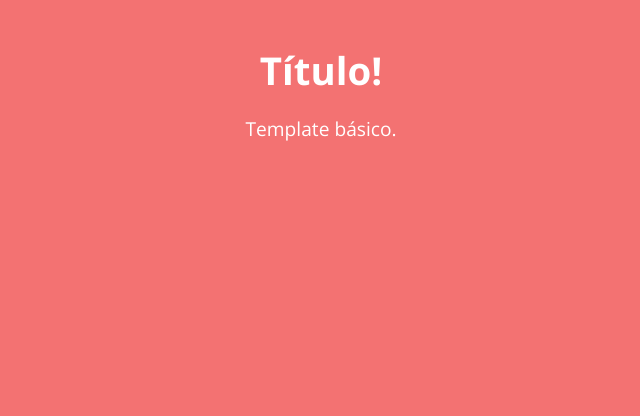
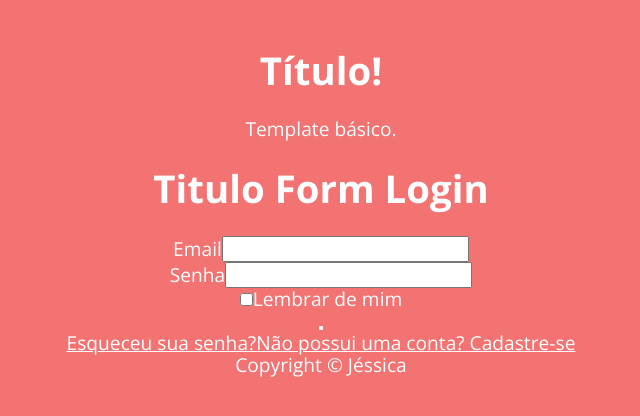
Before and after one commit to OliveiraJess/validacao-e-autenticacao-de-usuarios, a React (Create React App) app: page / in a window 1280 px wide. Shown: the top 416 px of the page, without its empty margins (319-959 px from the left). Built offline with nearby package versions, Linux system fonts and the light colour scheme.

Commit message:
form login e cadastrar base

```diff
--- a/package.json
+++ b/package.json
@@ -13,6 +13,7 @@
     "react-icons": "^4.4.0",
     "react-router-dom": "^5.3.3",
     "react-scripts": "5.0.1",
+    "reactstrap": "^9.1.4",
     "styled-components": "^5.3.5",
     "styled-normalize": "^8.0.7",
     "web-vitals": "^1.1.2"
--- /dev/null
+++ b/src/pages/Login/AuthForm.jsx
@@ -0,0 +1,46 @@
+import React from 'react';
+import { Button, Form, FormGroup, Input, Label} from 'reactstrap';
+import { Link } from 'react-router-dom';
+
+
+function AuthForm() {
+
+    return (
+        <Form >
+            <div className="text-center pb-4">
+                <h1>Titulo Form Login</h1>
+            </div>
+
+            <FormGroup>
+                <Label for="Email">Email</Label>
+                <Input/>
+            </FormGroup>
+
+            <FormGroup>
+                <Label for="Senha">Senha</Label>
+                <Input required />
+            </FormGroup>
+
+            <FormGroup >
+                <Input type="checkbox" />
+                <Label for="Lembrar de mim">Lembrar de mim</Label>
+            </FormGroup>
+            {/* <hr /> */}
+            <Button
+                size="lg"
+                className="bg-gradient-theme-left border-0"
+                block
+                >
+
+            </Button>
+            <div >
+                <Link>Esqueceu sua senha?</Link>
+                <Link >Não possui uma conta? Cadastre-se</Link>
+            </div>
+            {/* <hr /> */}
+            <span className='copyRight'>Copyright &copy; Jéssica </span>
+        </Form>);
+
+}
+
+export default AuthForm;
--- /dev/null
+++ b/src/pages/Login/AuthFormRegister.jsx
@@ -0,0 +1,67 @@
+import React from 'react';
+import { Button, Form, FormGroup, Input, Label } from 'reactstrap';
+import { Link } from 'react-router-dom';
+
+function AuthFormRegist() {
+
+
+    return (
+        <Form >
+            <div className="text-center pb-4">
+                <h1>Titulo Form Register</h1>
+            </div>
+
+            <FormGroup>
+                <Label for="name">Nome</Label>
+                <Input />
+            </FormGroup>
+
+            <FormGroup>
+                <Label for="sobrenome">Sobrenome</Label>
+                <Input />
+            </FormGroup>
+
+            <FormGroup >
+                <Label for="phone">Telefone</Label>
+                <Input/>
+            </FormGroup>
+
+            <FormGroup>
+                <Label for="Email">Email</Label>
+                <Input required />
+            </FormGroup>
+
+            <FormGroup>
+                <Label for="Senha">Senha</Label>
+                <Input  required />
+            </FormGroup>
+
+            <FormGroup>
+                <Label for="confirmeSenha">Confirmação de senha</Label>
+                <Input  required />
+            </FormGroup>
+
+            <FormGroup className='lembrarSenha'>
+                <Input type="checkbox" required name="termos"  />
+                <Label for="termoDeclaracao">
+                    Declaro que li e concordo com os <Link>termos e políticas de privacidade</Link>
+                </Label>
+
+
+            </FormGroup>
+
+
+            <Button
+                size="lg"
+                className="bg-gradient-theme-left border-0"
+                block
+            >
+            </Button>
+            <Link>Já possui conta</Link>
+            {/* <hr /> */}
+            <span>Copyright &copy; Jéssica </span>
+        </Form>)
+
+};
+
+export default AuthFormRegist;
--- a/src/pages/Main/index.js
+++ b/src/pages/Main/index.jsx
@@ -1,4 +1,6 @@
 import React from 'react';
+import AuthForm from '../Login/AuthForm';
+import AuthFormRegist from '../Login/AuthFormRegister';
 
 import { Container } from './styles';
 
@@ -12,6 +14,8 @@ function Main() {
       /> */}
       <h1>Título!</h1>
       <p>Template básico.</p>
+      {/* <AuthFormRegist/> */}
+      <AuthForm/>
     </Container>
   );
 }
```
Also changed, not shown: 1 other file (tests, documents, lock files or other folders).
